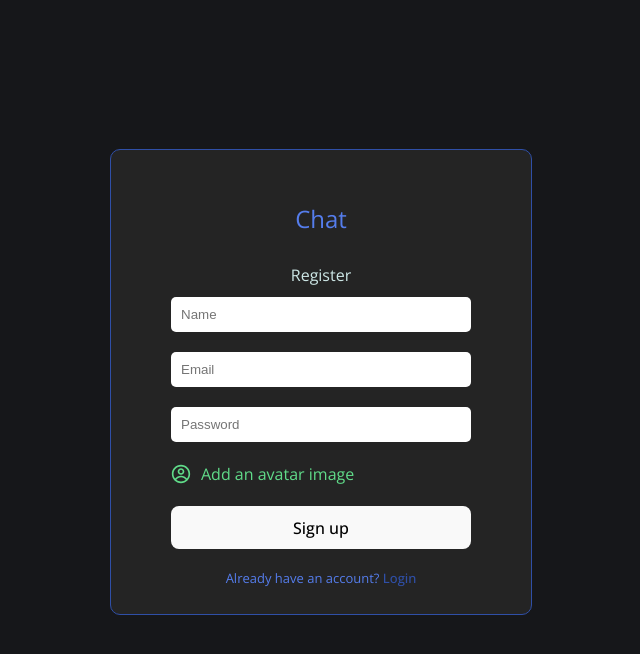
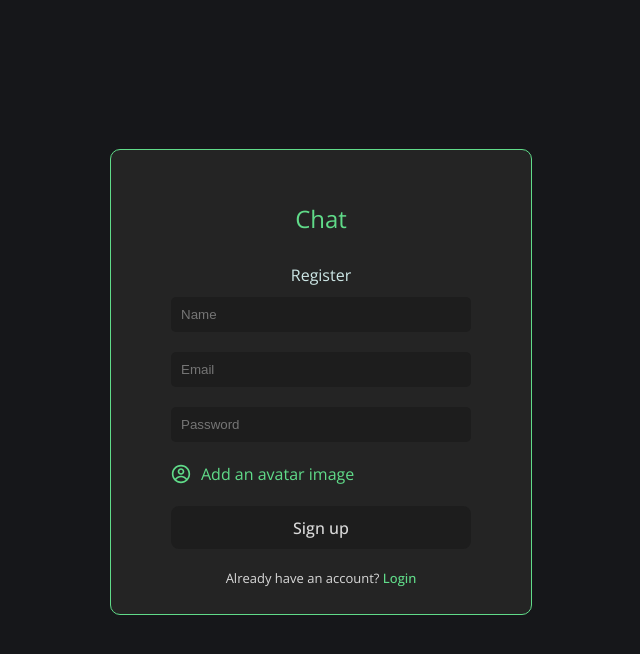
Before and after one commit to Candangueira/ChatApp, a React (Vite) app: page /register in a window 1280 px wide. Shown: the top 654 px of the page, without its empty margins (319-959 px from the left). Built offline with nearby package versions, Linux system fonts and the light colour scheme; no server answers.

Commit message:
trying to fix the bug

```diff
--- a/src/App.scss
+++ b/src/App.scss
@@ -60,7 +60,7 @@
 
     .container {
         border-radius: 10px;
-        width: 90vh;
+        width: 180vh;
         height: 100%;
         display: flex;
         overflow: hidden;
@@ -79,6 +79,7 @@
                     overflow: hidden;
 
                     input {
+                        color: var(--lightwhite-color);
                         outline: none;
                         background-color: transparent;
                         padding: 10px;
@@ -293,7 +294,7 @@
         margin-bottom: 100px;
         background-color: #242424;
         border: 1px solid transparent;
-        border-color: var(--main-color);
+        border-color: var(--tertiary-color);
         padding: 15px 60px;
         border-radius: 10px;
         display: flex;
@@ -304,7 +305,7 @@
             height: 2vh;
             font: bold;
             font-size: x-large;
-            color: var(--secondary-color);
+            color: var(--tertiary-color);
         }
 
         .title {
@@ -317,19 +318,33 @@
             display: flex;
             flex-direction: column;
             gap: 20px;
+
+            span {
+                color: rgb(190, 82, 82);
+            }
         }
 
         input {
+            color: var(--lightwhite-color);
             padding: 10px;
             border: none;
             border-radius: 5px;
             width: 35vh;
+            background-color: var(--darkblack-color);
         }
 
+        button {
+            color: var(--lightwhite-color);
+            background-color: var(--darkblack-color);
+        }
         p {
             font-size: small;
-            color: var(--secondary-color);
+            color: var(--lightwhite-color);
             margin: 10px;
+
+            a {
+                color: var(--tertiary-color);
+            }
         }
 
         label {
--- a/src/components/Chat.jsx
+++ b/src/components/Chat.jsx
@@ -5,7 +5,7 @@ import { ChatContext } from '../context/ChatContext';
 export function Chat() {
 
     const { data } = useContext(ChatContext);
-    // console.log("ei" + data.user.displayName);
+
     return (
         <>
         <div className='chat'>
--- a/src/components/Chats.jsx
+++ b/src/components/Chats.jsx
@@ -14,7 +14,6 @@ export function Chats() {
       const getChats = () => {
         const unsub = onSnapshot(doc(db, "userChats", currentUser.uid), (doc) => {
             setChats(doc.data());
-            console.log(chats)
         });
 
       return () => {
@@ -29,7 +28,6 @@ export function Chats() {
         dispatch({ type:"CHANGE_USER", payload: user });
     };
 
-    // console.log(chats);
     return (
         <div className='chats'>
             {Object.entries(chats)?.sort((a,b)=>b[1].date -a[1].date).map((chat) => (
--- a/src/components/Message.jsx
+++ b/src/components/Message.jsx
@@ -6,38 +6,22 @@ export function Message({message}) {
 
     const { currentUser } = useContext(AuthContext);
     const { data } = useContext(ChatContext);
-    const [timeAgo, setTimeAgo] = useState('');
     const ref = useRef();
 
     useEffect(() => {
-        ref.current.scrollIntoView({ behavior: "smooth" });
+        ref.current?.scrollIntoView({ behavior: "smooth" });
     }, [message]);
-
-    useEffect(() => {
-        // Calculate time ago
-        const calculateTimeAgo = () => {
-            const timestamp = message.timestamp;
-            const secondsAgo = Math.floor((Date.now() - timestamp) / 1000);
-            if (secondsAgo < 60) {
-                setTimeAgo('Just Now');
-            } else {
-                setTimeAgo('a time ago');
-                // You can use a library like `date-fns` or `moment.js` for more advanced time formatting
-            }
-        };
-          calculateTimeAgo();
-    }, [message.timestamp]);
+    console.log(message);
 
     return (
         <>
         <div ref={ref} className={`message ${message.senderId === currentUser.uid && 'owner'}`}>
             <div className='messageinfo'>
                 <img src={message.senderId === currentUser.uid ? currentUser.photoURL : data.user.photoURL}/>
-                <span>{timeAgo}</span>
             </div>
             <div className='messagecontent'>
                 <p>{message.text}</p>
-                {message.img && <img src={message.img}/>}
+                {message.img && <img src={message.img} alt=''/>}
             </div>
 
         </div>
--- a/src/components/Messages.jsx
+++ b/src/components/Messages.jsx
@@ -18,13 +18,13 @@ export function Messages() {
         // clean up
         return ()=>{
             unSub();
-        }
+        };
     }, [data.chatId]);
 
     return (
         <>
             <div className='messages'>
-                {messages.map(m=>(
+                {messages.map((m)=>(
                     <Message message={m} key={m.id}/>
                 ))}
             </div>
--- a/src/context/ChatContext.jsx
+++ b/src/context/ChatContext.jsx
@@ -6,6 +6,7 @@ export const ChatContext = createContext();
 export const ChatContextProvider = ({ children }) => {
 
   const { currentUser } = useContext(AuthContext);
+
   const INITIAL_STATE = {
     chatId: "null",
     user: {},
```
